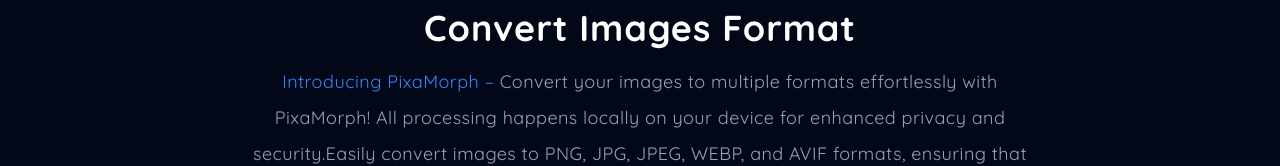
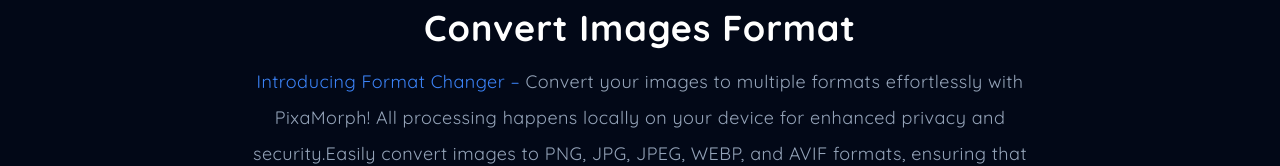
Before and after one commit to yogi0808/PixaMorph, a React (Vite) app: page / in a window 1280 px wide. Shown: the part 120-286 px from the top of the page. Built offline with nearby package versions, Linux system fonts and the light colour scheme.

Commit message:
change some text's

```diff
--- a/package.json
+++ b/package.json
@@ -15,8 +15,6 @@
     "preview": "vite preview"
   },
   "dependencies": {
-    "@ffmpeg/ffmpeg": "^0.12.10",
-    "@ffmpeg/util": "^0.12.1",
     "@reduxjs/toolkit": "^2.2.7",
     "pica": "^9.0.1",
     "react": "^18.3.1",
--- a/src/components/InputAreaForImages.jsx
+++ b/src/components/InputAreaForImages.jsx
@@ -11,7 +11,7 @@
       <input
         type="file"
         name="image"
-        accept="image/png, image/jpg, image/jpeg, image/webp, image/avif"
+        accept="image/*,.png, .jpg, .jpeg, .gif, .bmp, .tiff, .webp, .heif, .avif, .ico"
         onChange={onChange}
         className="hidden"
         multiple
--- a/src/main.jsx
+++ b/src/main.jsx
@@ -12,7 +12,6 @@
 } from "react-router-dom"
 import Home from "./pages/Home.jsx"
 import Resizer from "./pages/Resizer.jsx"
-import VideoResizer from "./pages/VideoResizer.jsx"
 import { Provider } from "react-redux"
 import store from "./store/store.js"
 
@@ -31,10 +30,6 @@
         path="/resizer"
         element={<Resizer />}
       />
-      <Route
-        path="/videoresizer"
-        element={<VideoResizer />}
-      />
     </Route>
   )
 )
--- a/src/pages/Home.jsx
+++ b/src/pages/Home.jsx
@@ -35,7 +35,7 @@
           Convert Images Format
         </h1>
         <p className="max-w-[800px] text-center leading-loose text-lg tracking-wide text-b-2">
-          <span className="text-b-3">Introducing PixaMorph – </span>
+          <span className="text-b-3">Introducing Format Changer – </span>
           {introductionTextForFormat}
         </p>
       </div>
--- a/src/pages/Resizer.jsx
+++ b/src/pages/Resizer.jsx
@@ -34,7 +34,7 @@
           Resize Images
         </h1>
         <p className="max-w-[800px] text-center leading-loose text-lg tracking-wide text-b-2">
-          <span className="text-b-3">Introducing PixaMorph – </span>
+          <span className="text-b-3">Introducing Image Resizer – </span>
           {introductionTextForResize}
         </p>
       </div>
--- a/src/pages/VideoResizer.jsx
+++ /dev/null
@@ -1,7 +0,0 @@
-import React from "react"
-
-const VideoResizer = () => {
-  return <div></div>
-}
-
-export default VideoResizer
--- a/src/utils/data.js
+++ b/src/utils/data.js
@@ -3,7 +3,7 @@
 export const introductionTextForResize = "Effortlessly resize your images with PixaMorph! All processing happens locally on your device for enhanced privacy and security.Adjust image quality easily, whether for faster load or print preparation.Enjoy flexible resizing without compromising quality or security."
 
 // Select Option list for Image Formate
-export const selectOptionsForFormat = ["png", "jpg", "jpeg", "webp", "avif"]
+export const selectOptionsForFormat = ["png", "jpg", "jpeg", "gif", "bmp", "tiff", "heif", "webp", "avif", "ico"]
 
 // Select Option list for select image Quality
 export const selectOptionsForResize = [10, 20, 30, 40, 50, 60, 70, 80, 90]
```
Also changed, not shown: 1 other file (tests, documents, lock files or other folders).
